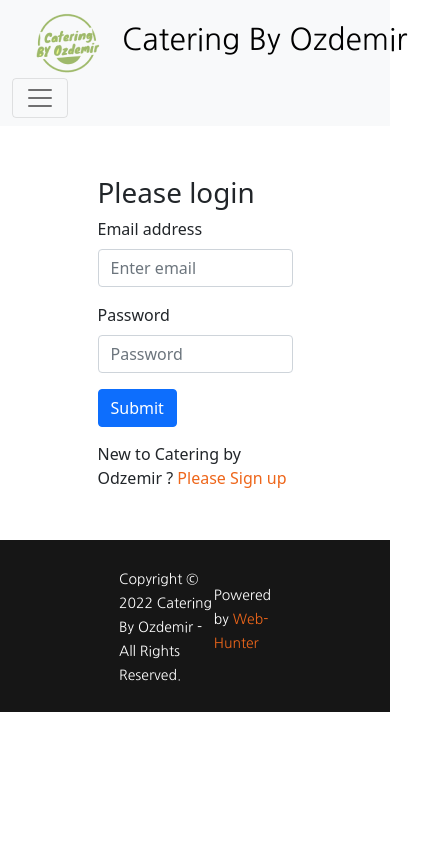
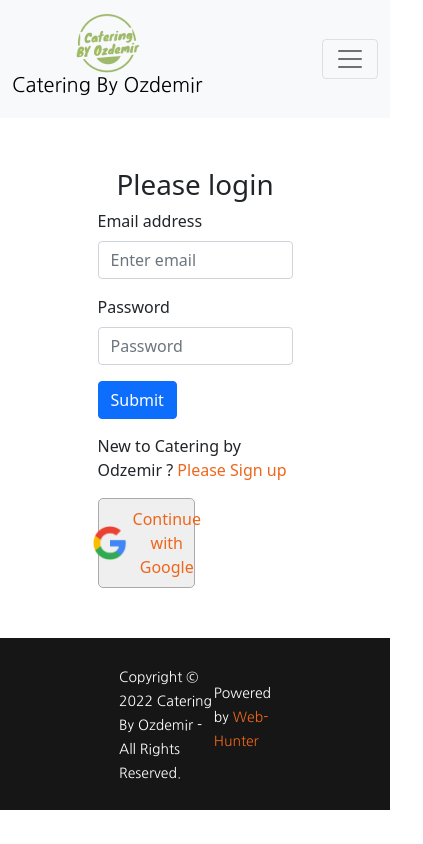
Before and after one commit to md-atiqurrahman/independent-service-provider, a React (Create React App) app: page /login in a window 390 px wide. Shown: the whole page, 423 px wide, since content can reach past the window. Built offline with nearby package versions, Linux system fonts and the light colour scheme; no server answers.

Commit message:
add extra login

```diff
--- a/src/Pages/Home/EventsDetails/EventDetails.css
+++ b/src/Pages/Home/EventsDetails/EventDetails.css
@@ -19,6 +19,12 @@
     text-decoration: none;
 }
 .event-details .event-name{
+    color:  rgb(238, 102, 26);
+    font-family: 'Nanum Gothic', sans-serif;
+    font-size: 40px;
+    font-weight: 400;
+}
+.event-details .btn-text{
     color:  white;
     font-family: 'Nanum Gothic', sans-serif;
     font-size: 30px;
--- a/src/Pages/Home/EventsDetails/EventsDetails.js
+++ b/src/Pages/Home/EventsDetails/EventsDetails.js
@@ -6,8 +6,8 @@
     const {eventName} = useParams();
     return (
         <div className="event-details">
-            <h1>Wanna Plan A</h1>
-             <Button><Link to='event'><span className='event-name'>{eventName}</span></Link></Button>
+            <h1>Wanna Plan A <span className='event-name'>{eventName}</span></h1>
+             <Button><Link to='event'><span className='btn-text'>See Details</span></Link></Button>
              <Outlet></Outlet>
         </div>
     );
--- a/src/Pages/Home/Services/Services.css
+++ b/src/Pages/Home/Services/Services.css
@@ -25,3 +25,11 @@
     text-align: center;
     padding-bottom: 53px;
 }
+
+@media only screen and (max-width: 688px) {
+    .service-container{
+        display: grid;
+        grid-template-columns: repeat(1,1fr);
+        grid-gap: 20px;
+    }
+}
--- a/src/Pages/Login/Login/Login.css
+++ b/src/Pages/Login/Login/Login.css
@@ -1,6 +1,10 @@
 .form-container{
     width: 50%;
     margin: 50px auto;
+
+}
+.form-container h1{
+    text-align: center;
 }
 .signup-text{
     margin-top: 15px;
@@ -9,3 +13,18 @@
     color: #ee661a;
     text-decoration: none;
 }
+.form-container .google-btn{
+    width: 50%;
+    border: none;
+    border: 1px solid rgb(172, 169, 169);
+    padding: 8px;
+    border-radius: 5px;
+    color: #ee661a;
+    display: flex;
+    justify-content: center;
+    align-items: center;
+}
+.google-btn:hover{
+    background-color: rgb(11, 94, 215);
+    color: white;
+}
--- a/src/Pages/Login/Login/Login.js
+++ b/src/Pages/Login/Login/Login.js
@@ -1,9 +1,10 @@
 import React, { useRef } from 'react';
 import { Button, Form } from 'react-bootstrap';
-import {useSignInWithEmailAndPassword } from 'react-firebase-hooks/auth';
+import { useSignInWithEmailAndPassword, useSignInWithGoogle } from 'react-firebase-hooks/auth';
 import { Link, useLocation, useNavigate } from 'react-router-dom';
 import auth from '../../../firebase.init';
 import './Login.css';
+import google from '../../../images/Social/google.png';
 
 
 const Login = () => {
@@ -19,11 +20,20 @@
         user,
         loading,
         error,
-      ] = useSignInWithEmailAndPassword(auth);
+    ] = useSignInWithEmailAndPassword(auth);
 
-   if(user){
-       navigate(from, { replace: true });
-   }
+    const
+        [
+            signInWithGoogle,
+            googleUser,
+            googleLoading,
+            googleError
+        ] = useSignInWithGoogle(auth);
+
+    if (user || googleUser)
+     {
+        navigate(from, { replace: true });
+    }
 
 
     const handleOnSubmit = event => {
@@ -48,13 +58,16 @@
                     <Form.Label>Password</Form.Label>
                     <Form.Control ref={passwordRef} type="password" placeholder="Password" required />
                 </Form.Group>
-                <p style={{color: 'red'}}>{error?.message}</p>
+                <p style={{ color: 'red' }}>{error?.message}</p>
                 <Button variant="primary" type="submit">
                     Submit
                 </Button>
                 <p className='signup-text'>New to Catering by Odzemir ?
                     <Link className='signup-link' to='/signup'> Please Sign up</Link>
                 </p>
+                <button className='google-btn' onClick={() =>  signInWithGoogle()}>
+                    <img style={{ marginRight: '5px',width: '36px',height: '36px'}} src={google} alt="" />
+                    Continue with Google</button>
             </Form>
         </div>
     );
--- a/src/Pages/Shared/Header/Header.css
+++ b/src/Pages/Shared/Header/Header.css
@@ -1,16 +1,19 @@
-.nav-text-container{
+.nav-text-container {
     display: flex;
 }
-.logo-container{
+
+.logo-container {
     display: flex;
     align-items: center;
 }
-.logo-container h3{
-    color:black;
+
+.logo-container h3 {
+    color: black;
     font-family: 'Nanum Gothic', sans-serif;
     font-size: 30px;
     font-weight: 400;
 }
+
 .link-names a {
     color: black;
     font-family: 'Nanum Gothic', sans-serif;
@@ -18,3 +21,24 @@
     font-size: 18px;
     margin-left: 10px;
 }
+
+@media only screen and (max-width: 290px) {
+    .logo-container {
+        display: block;
+        width: 100%;
+        text-align: center;
+    }
+    .logo-container h3{
+        font-size: 20px;
+    }
+}
+@media only screen and (min-width:291px)and (max-width: 688px) {
+    .logo-container {
+        display: block;
+        text-align: center;
+        margin: 0 auto;
+    }
+    .logo-container h3{
+        font-size: 20px;
+    }
+}
--- a/src/Pages/Shared/Header/Header.js
+++ b/src/Pages/Shared/Header/Header.js
@@ -2,7 +2,7 @@
 import { Container, Nav, Navbar } from 'react-bootstrap';
 import './Header.css';
 import logo from '../../../images/Header/logo.png';
-import { Link } from 'react-router-dom';
+import { Link, useNavigate } from 'react-router-dom';
 import auth from '../../../firebase.init';
 import { useAuthState } from 'react-firebase-hooks/auth';
 import { signOut } from 'firebase/auth';
@@ -11,9 +11,11 @@
 
 const Header = () => {
     const [user] = useAuthState(auth);
+    const navigate = useNavigate();
 
     const handleSignOut = () =>{
         signOut(auth);
+
     }
     return (
         <Navbar bg="light" expand="lg" sticky='top'>
--- a/src/Pages/Shared/RequireAuth/RequireAuth.js
+++ b/src/Pages/Shared/RequireAuth/RequireAuth.js
@@ -2,10 +2,19 @@
 import { Navigate, useLocation } from 'react-router-dom';
 import auth from '../../../firebase.init';
 import { useAuthState } from 'react-firebase-hooks/auth';
+import { Spinner } from 'react-bootstrap';
 
 const RequireAuth = ({ children }) => {
-    const [user] = useAuthState(auth);
+    const [user,loading] = useAuthState(auth);
     let location = useLocation();
+
+    if(loading){
+        return(
+            <div style={{margin: '200px', textAlign: 'center'}}>
+                 <Spinner animation="border" variant="secondary" />
+            </div>
+        )
+    }
 
     if (!user) {
         return <Navigate to="/login" state={{ from: location }} replace />;
```
Also changed, not shown: src/images/Social/google.png (added).
